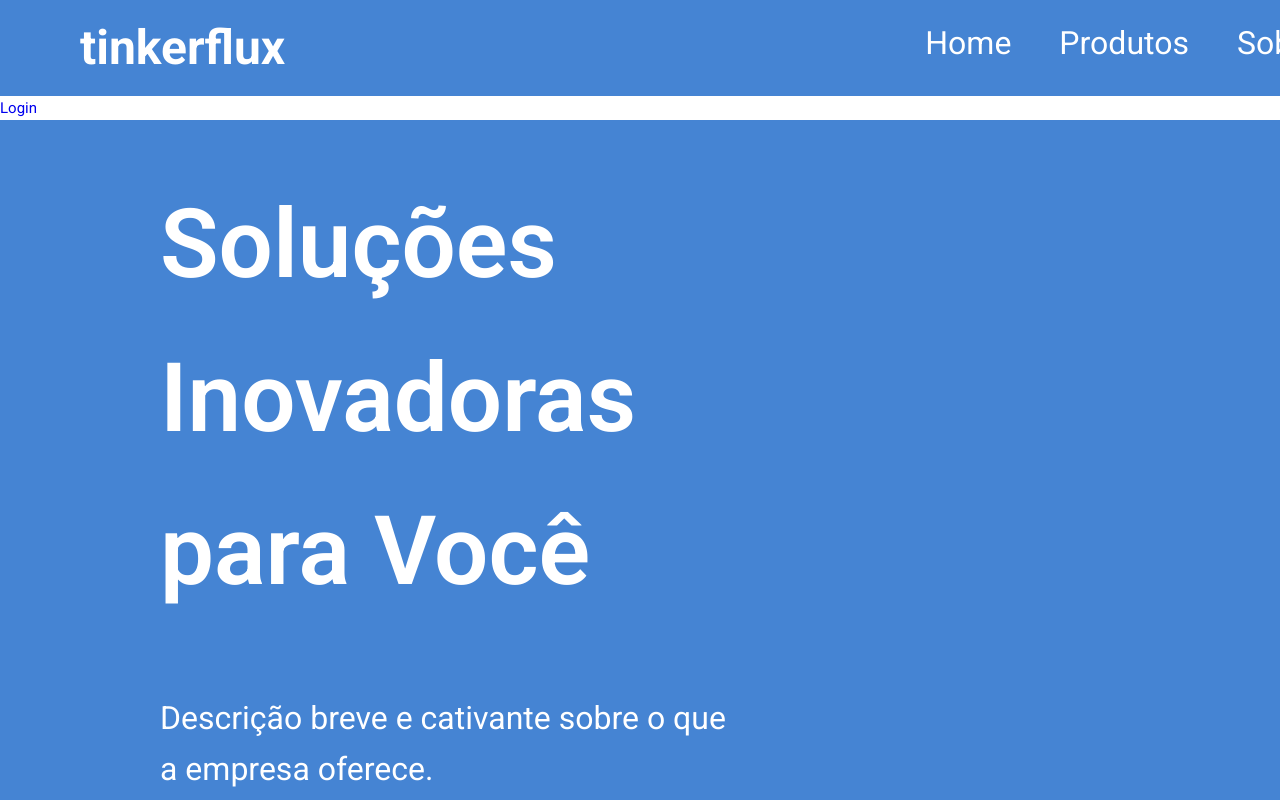
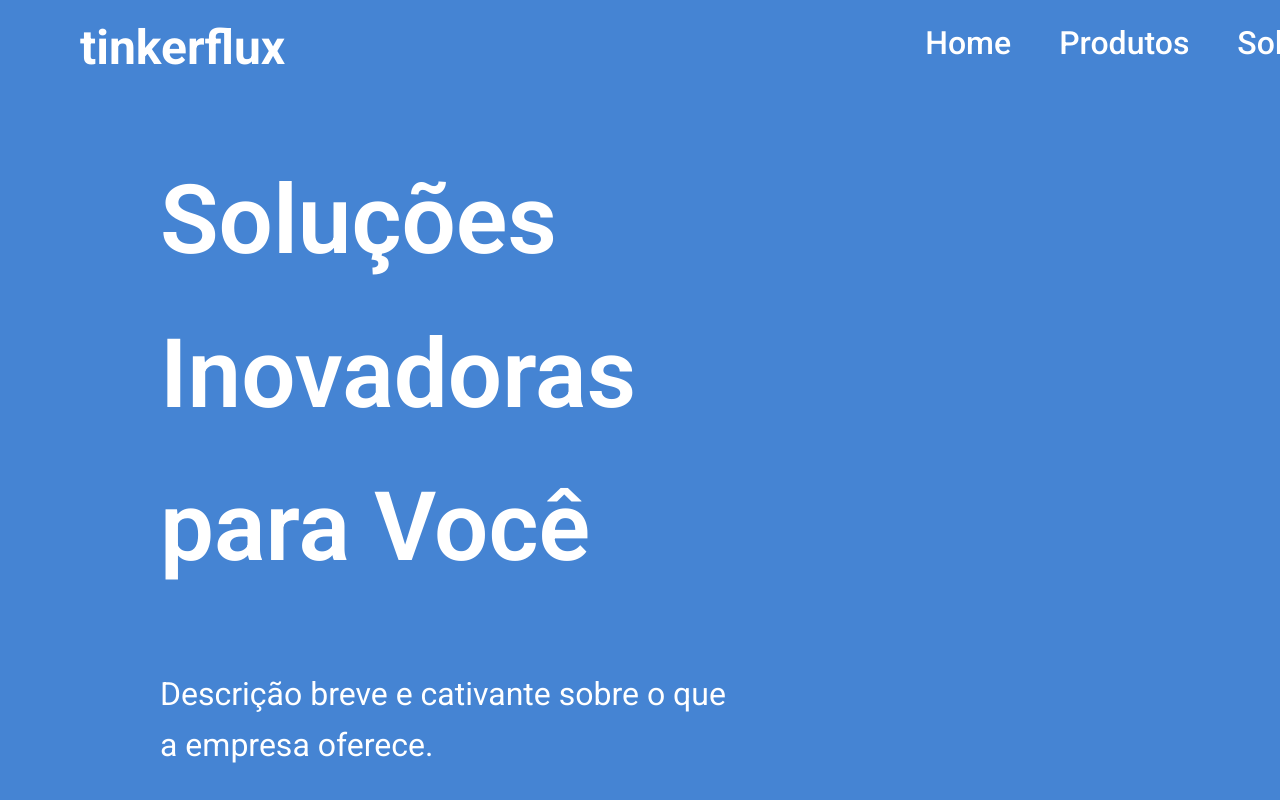
Before and after one commit to TinkerFluxHackathon/Tinker-Front, a Vue app: page / in a window 1280 px wide. Shown: the top 800 px of the page. Built offline with nearby package versions, Linux system fonts and the light colour scheme; a web font is replaced by a local one.

Commit message:
CHORE:  colocar o about para o header

```diff
--- a/src/App.vue
+++ b/src/App.vue
@@ -1,22 +1,9 @@
 <script setup>
-
-import Header from './components/Header.vue';
-import MainContent from './components/MainContent.vue';
-import Highlights from './components/Highlights.vue';
-import Products from './components/EnterProducts.vue';
-import Footer from './components/Footer.vue';
 
 </script>
 
 <template>
-  <div id="app">
-    <Header />
-    <router-view/>
-    <MainContent />
-    <Highlights />
-    <Products />
-    <Footer />
-  </div>
+  <router-view/>
 </template>
 
 <style scoped>
--- a/src/components/Header.vue
+++ b/src/components/Header.vue
@@ -8,7 +8,7 @@
     <router-link to="/">Home </router-link>
     <router-link to="/products">Produtos </router-link>
     <router-link to="/about">Sobre </router-link>
-      <router-link to="/login">Login </router-link>
+      <router-link to="/login">Login</router-link>
     </nav>
   </header>
 
@@ -46,5 +46,6 @@ header a {
   margin-right: 3rem;
   font-size: 2rem;
   margin-top: 0.5rem;
+  font-weight: 500;
 }
 </style>
--- a/src/views/Home.vue
+++ b/src/views/Home.vue
@@ -1,17 +1,21 @@
 <script setup>
+
+import Header from '@/components/Header.vue';
+import MainContent from '@/components/MainContent.vue';
+import Highlights from '@/components/Highlights.vue';
+import Products from '@/components/EnterProducts.vue';
+import Footer from '@/components/Footer.vue';
 
 </script>
 
-
 <template>
-
-
-    <main>
-        <router-link to="/login">
-            Login
-        </router-link>
-    </main>
-
+  <div id="app">
+    <Header />
+    <MainContent />
+    <Highlights />
+    <Products />
+    <Footer />
+  </div>
 </template>
 
 <style scoped>
```
